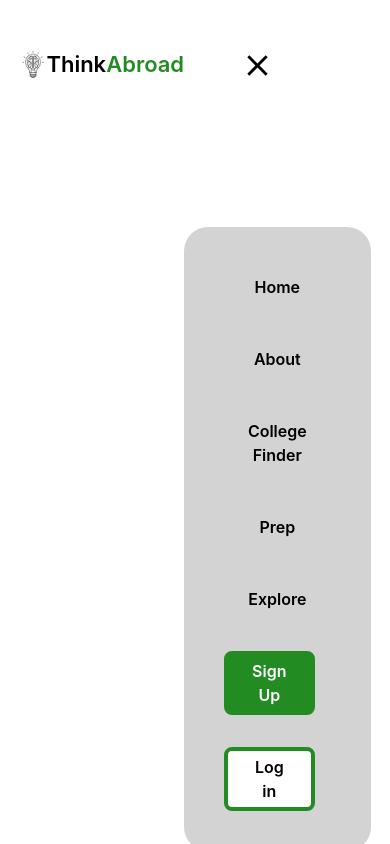
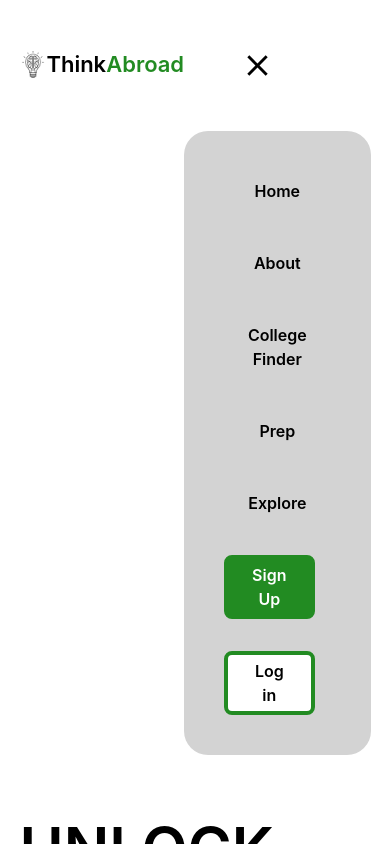
Before and after one commit to Kanwar07/thinkabroad, a React (Create React App) app: page / in a window 390 px wide. Both pictures are taken after a click on the button "collapsible Menu". Shown: the top 844 px of the page. Built offline with nearby package versions, Linux system fonts and the light colour scheme.

Commit message:
top-margin-nav

```diff
--- a/src/components/navbar/NavBar.jsx
+++ b/src/components/navbar/NavBar.jsx
@@ -10,7 +10,7 @@ function NavBar() {
 
   const sidebar = (
     <>
-      <motion.div className="absolute flex flex-col font-semibold items-center right-0 top-36 mr-10 bg-[#D3D3D3] pt-6 pr-10 pb-6 pl-10 rounded-3xl z-10 max-md:mr-0 lg:hidden max-[900px]:flex-row max-sm:relative max-sm:flex-col">
+      <motion.div className="absolute flex flex-col font-semibold items-center right-0 top-36 mr-10 bg-[#D3D3D3] pt-6 pr-10 pb-6 pl-10 rounded-3xl z-10 max-md:mr-0 lg:hidden max-[900px]:flex-row max-sm:relative max-sm:flex-col max-sm:mt-[-6rem]">
         <Link to="/comingsoon">
           <motion.button
             initial={{ x: 200 }}
```
